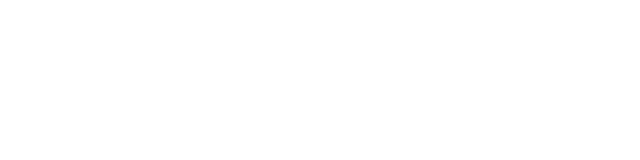
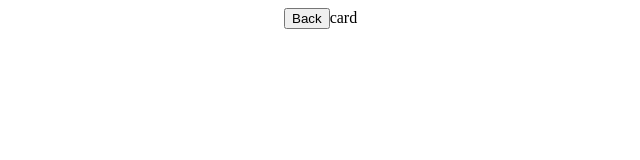
Before and after one commit to websivustot/webpack-redux-settings, a React app: page /card in a window 1280 px wide. Before the commit this address had no page. Shown: the top 160 px of the page, without its empty margins (86-726 px from the left). Built offline with nearby package versions, Linux system fonts and the light colour scheme.

Commit message:
added routes, changes for router v6, webpack devServer

```diff
--- a/src/components/App.jsx
+++ b/src/components/App.jsx
@@ -3,6 +3,7 @@ import { useDispatch, useSelector } from 'react-redux';
 import './app.less'
 import { BrowserRouter, Route, Routes } from 'react-router-dom';
 import Main from './main/Main';
+import Card from './card/card';
 const App = () => {
     const dispatch = useDispatch()
     return (
@@ -10,6 +11,8 @@ const App = () => {
             <div className='container'>
                 <Routes>
                     <Route path="/" element={<Main/>}/>
+                    <Route path="card" element={<Card/>}/>
+                    <Route path="*" element={<Main />} />
                 </Routes>
             </div>
         </BrowserRouter>
--- /dev/null
+++ b/src/components/card/card.jsx
@@ -0,0 +1,13 @@
+import React from 'react';
+import { useNavigate } from "react-router-dom";
+
+const Card = () => {
+    const navigate = useNavigate();
+    console.log(navigate)
+    return ( <div>
+        <button onClick={() => navigate(-1)} className="back-btn">Back</button>
+        card
+    </div> );
+}
+
+export default Card;
--- a/src/components/main/repo/Repo.jsx
+++ b/src/components/main/repo/Repo.jsx
@@ -1,11 +1,12 @@
 import React from 'react';
 import './repo.less'
+import { NavLink } from 'react-router-dom';
 const Repo = (props) => {
     const repo = props.repo
     return (
         <div className='repo'>
             <div className="repo-header">
-                <div className="repo-header-name">{repo.name}</div>
+                <div className="repo-header-name"><NavLink to="card">{repo.name}</NavLink></div>
                 <div className="repo-header-stars">{repo.stargazers_count}</div>
             </div>
             <div className="repo-last-commit">{repo.updated_at}</div>
--- a/webpack.config.js
+++ b/webpack.config.js
@@ -10,7 +10,8 @@ module.exports = {
         filename: "[name].[hash].js", //to exclude hashing problems in filenames, webpack creates bundles with unique names.
     },
     devServer: {
-        port: 3000
+        port: 3000,
+        historyApiFallback: true
     },
     resolve: {
         extensions: ['.js', '.jsx'],
```
